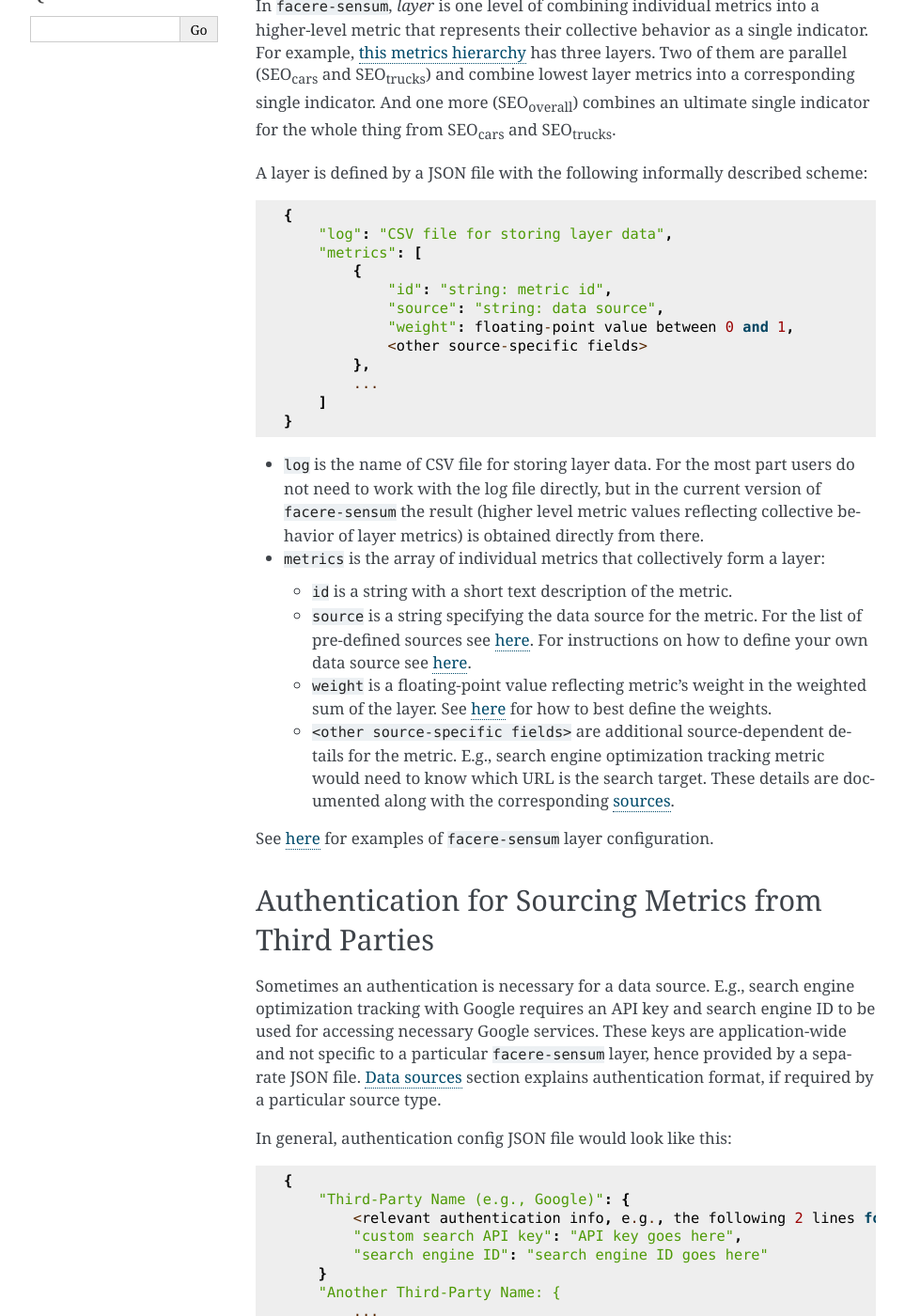
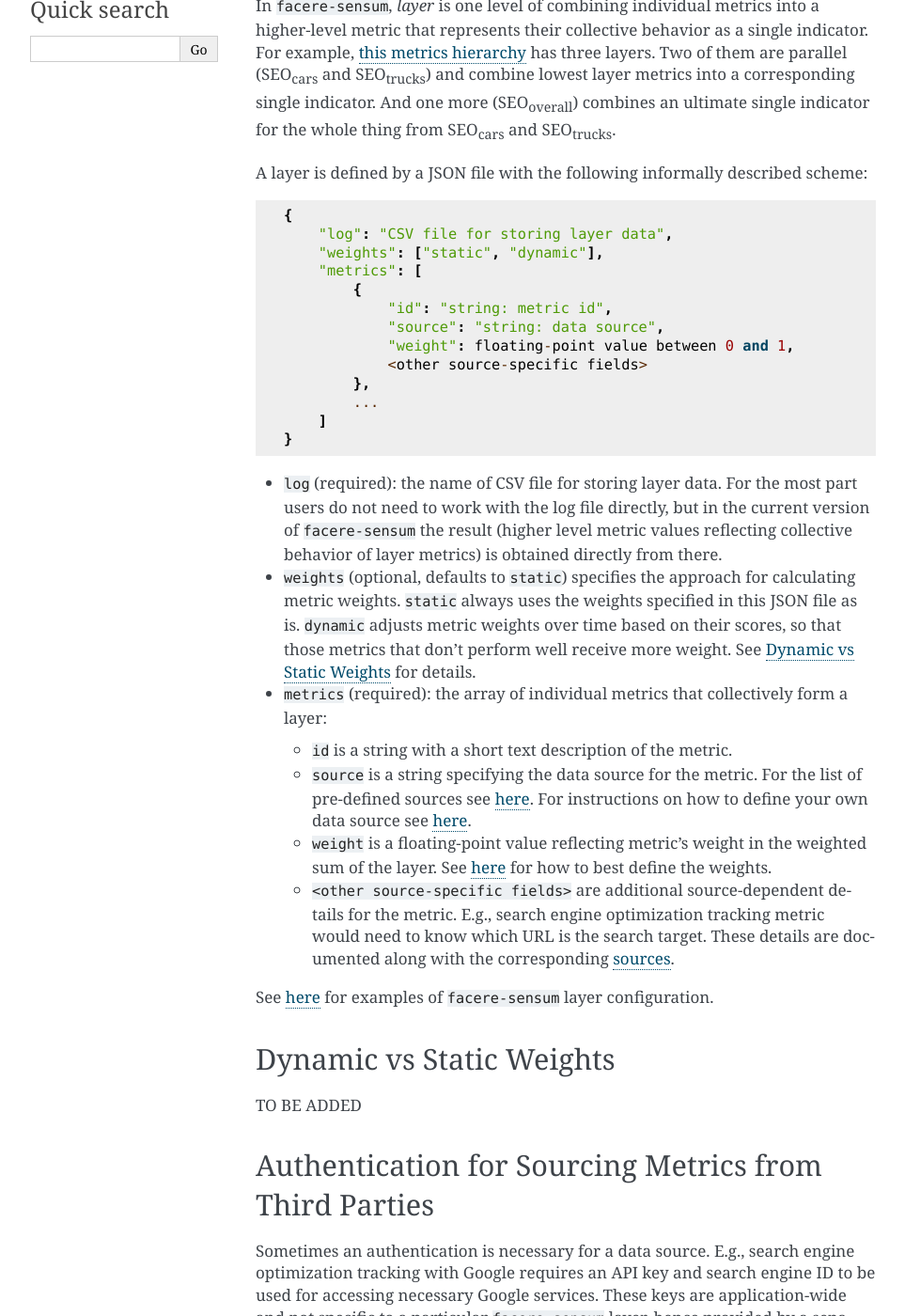
Before and after one commit to lunarserge/facere-sensum, a Sphinx documentation site: the page built from doc/features.rst, in a window 1280 px wide and 1400 px high, scrolled down 336 px. Shown: the whole window at 94% size, without its empty margins (148-1111 px from the left). Built offline with Sphinx 7.4.7, drawn with Linux system fonts in a browser that asks for light colours; some of the changed text lies outside the part shown.

Commit message:
dynamic and static weights (#23)
Merge #23

```diff
--- a/doc/features.rst
+++ b/doc/features.rst
@@ -18,6 +18,7 @@
 
     {
         "log": "CSV file for storing layer data",
+        "weights": ["static", "dynamic"],
         "metrics": [
             {
                 "id": "string: metric id",
@@ -29,8 +30,9 @@
         ]
     }
 
-* ``log`` is the name of CSV file for storing layer data. For the most part users do not need to work with the log file directly, but in the current version of ``facere-sensum`` the result (higher level metric values reflecting collective behavior of layer metrics) is obtained directly from there.
-* ``metrics`` is the array of individual metrics that collectively form a layer:
+* ``log`` (required): the name of CSV file for storing layer data. For the most part users do not need to work with the log file directly, but in the current version of ``facere-sensum`` the result (higher level metric values reflecting collective behavior of layer metrics) is obtained directly from there.
+* ``weights`` (optional, defaults to ``static``) specifies the approach for calculating metric weights. ``static`` always uses the weights specified in this JSON file as is. ``dynamic`` adjusts metric weights over time based on their scores, so that those metrics that don't perform well receive more weight. See :ref:`dynamic-vs-static-weights` for details.
+* ``metrics`` (required): the array of individual metrics that collectively form a layer:
 
   * ``id`` is a string with a short text description of the metric.
   * ``source`` is a string specifying the data source for the metric. For the list of pre-defined sources see :doc:`here <sources>`. For instructions on how to define your own data source see :ref:`here <bringing-your-own-metric>`.
@@ -38,6 +40,14 @@
   * ``<other source-specific fields>`` are additional source-dependent details for the metric. E.g., search engine optimization tracking metric would need to know which URL is the search target. These details are documented along with the corresponding :doc:`sources <sources>`.
 
 See `here <https://github.com/lunarserge/facere-sensum/tree/main/examples>`_ for examples of ``facere-sensum`` layer configuration.
+
+.. _dynamic-vs-static-weights:
+
+*************************
+Dynamic vs Static Weights
+*************************
+
+TO BE ADDED
 
 ******************************************************
 Authentication for Sourcing Metrics from Third Parties
```
Also changed, not shown: 2 other files.
